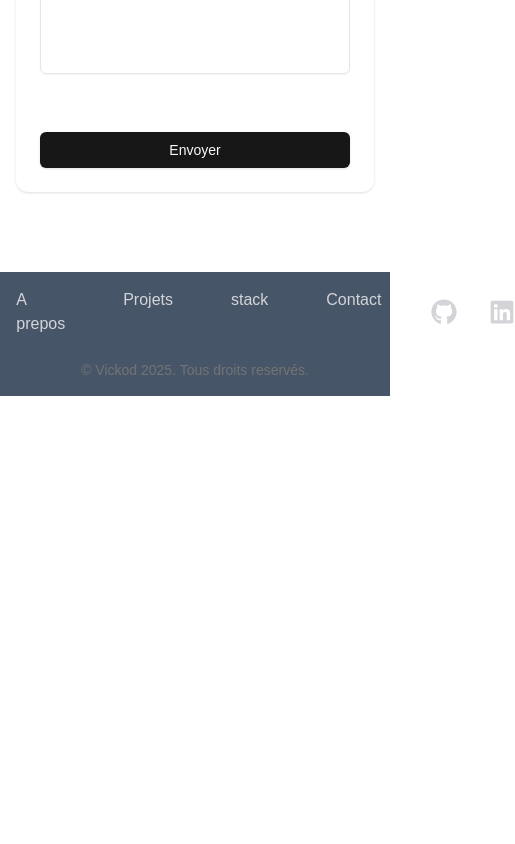
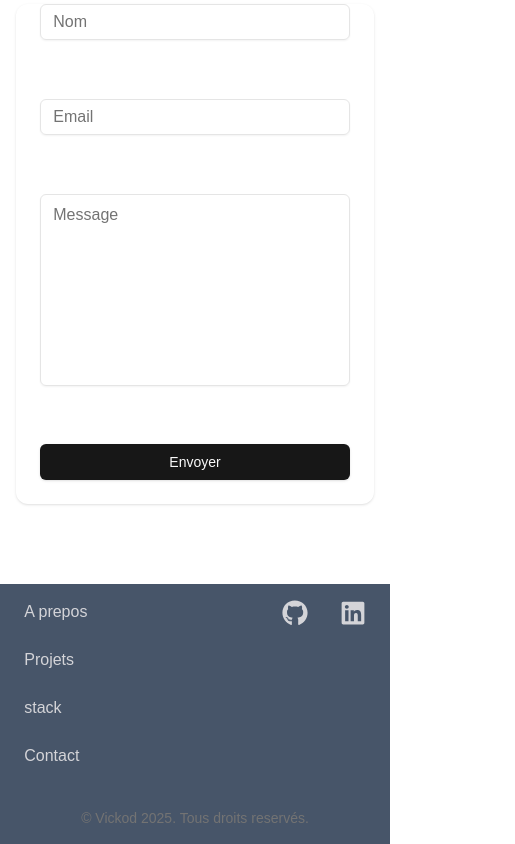
Before and after one commit to vickod/my-portfolio, a Next.js app: page / in a window 390 px wide. Shown: the part 4707-5551 px from the top of the page, 515 px wide, since content can reach past the window. Before the commit the page ends 5103 px from the top, so only its background shows below. Built offline with nearby package versions, Linux system fonts and the light colour scheme.

Commit message:
footer finished

```diff
--- a/src/components/global/Footer.tsx
+++ b/src/components/global/Footer.tsx
@@ -6,8 +6,8 @@ export default function Footer() {
   return (
     <footer className=" bg-slate-600 dark:bg-zinc-800 py-4">
       <div className="w-11/12 xl:w-10/12 2xl:w-8/12 mx-auto">
-        <div className="flex  justify-between items-center gap-8">
-          <div className=" flex gap-10  ">
+        <div className="flex sm:flex-col  justify-center sm:items-center sm:gap-8 max-sm:justify-between max-sm:px-2 ">
+          <div className="flex sm:gap-10 max-sm:gap-6 max-sm:flex-col  ">
             <Link
               href="about"
               className="flex gap-1 group text-zinc-300 hover:text-white"
@@ -64,7 +64,7 @@ export default function Footer() {
             </Link>
           </div>
         </div>
-        <div className="mt-6 text-center text-sm  text-muted-foreground">
+        <div className="mt-10 text-center text-sm  text-muted-foreground">
           <h1>© Vickod 2025. Tous droits reservés.</h1>
         </div>
       </div>
--- a/src/components/global/Services.tsx
+++ b/src/components/global/Services.tsx
@@ -10,7 +10,7 @@ export default function Services() {
       </p>
       {/* <div className=" max-w-[400px] h-[1px] bg-gradient-to-r from-transparent via-purple-500 to-transparent mb-8"></div> */}
 
-      <div className="grid grid-cols-2 grid-rows-3  ">
+      <div className="grid grid-cols-1 grid-rows-6 md:grid-cols-2 md:grid-rows-3   ">
         <div className=" text-5xl font-bold flex justify-center items-center">
           {"<>"}
         </div>
```
